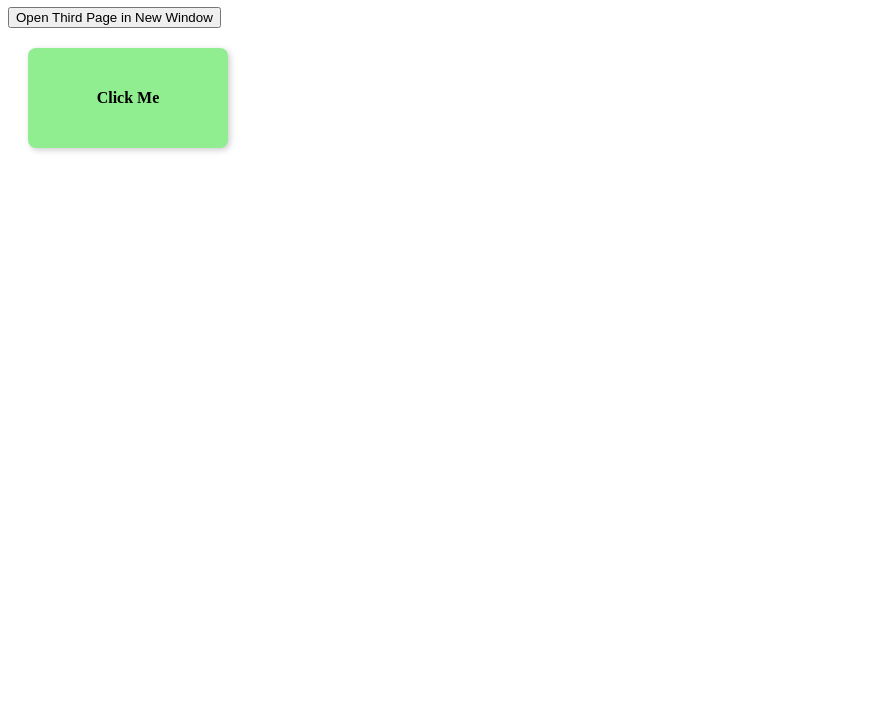
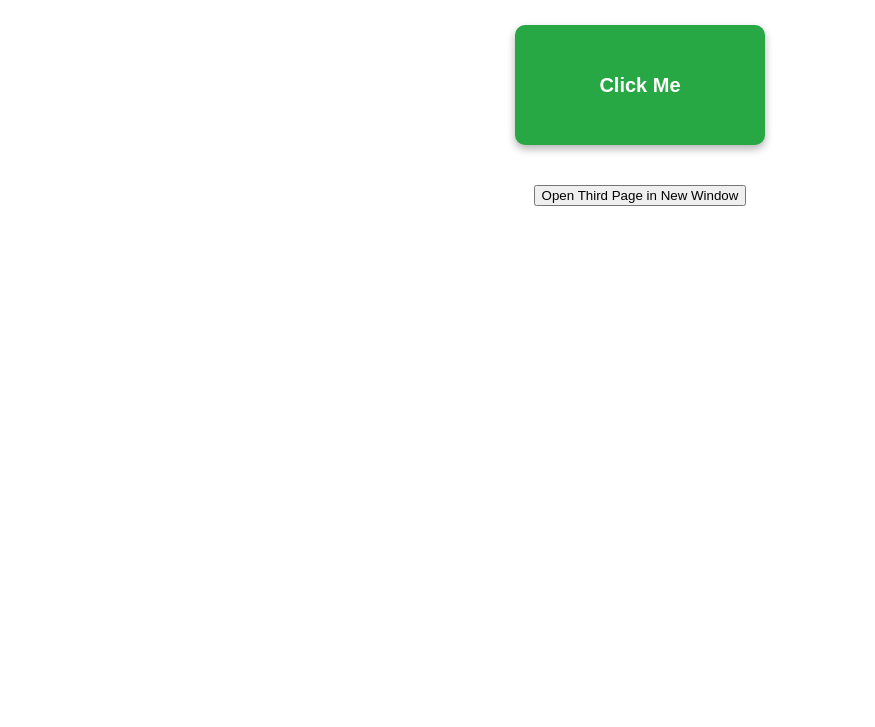
Before and after one commit to rafiqiyabar46/rbc-testing, a plain HTML site: page second.html in a window 1280 px wide. Shown: the part 73-800 px from the top of the page, without its empty margins (0-875 px from the left). Drawn offline with Linux system fonts and the light colour scheme.

Commit message:
second.html

```diff
--- a/second.html
+++ b/second.html
@@ -3,27 +3,38 @@
 <head>
   <title>Second Page</title>
   <style>
+    body {
+      font-family: Arial, sans-serif;
+    }
     .box {
-      width: 200px;
-      height: 100px;
-      background-color: #90ee90;
-      margin: 20px;
+      width: 250px;
+      height: 120px;
+      background-color: #28a745;
+      color: white;
+      margin: 40px auto;
       display: flex;
       align-items: center;
       justify-content: center;
+      font-size: 20px;
       font-weight: bold;
       cursor: pointer;
-      border-radius: 8px;
-      box-shadow: 2px 2px 6px rgba(0,0,0,0.2);
+      border-radius: 10px;
+      box-shadow: 0 4px 8px rgba(0,0,0,0.3);
+      transition: transform 0.2s;
+    }
+    .box:hover {
+      transform: scale(1.05);
     }
   </style>
 </head>
 <body>
-  <h1>This is the second page</h1>
+  <h1 style="text-align:center;">This is the second page</h1>
 
-  <button onclick="openWindow()">Open Third Page in New Window</button>
+  <div class="box" onclick="this.textContent='This is a test'">Click Me</div>
 
-  <div class="box" onclick="alert('This is a test')">Click Me</div>
+  <p style="text-align:center;">
+    <button onclick="openWindow()">Open Third Page in New Window</button>
+  </p>
 
   <script>
     function openWindow() {
```
